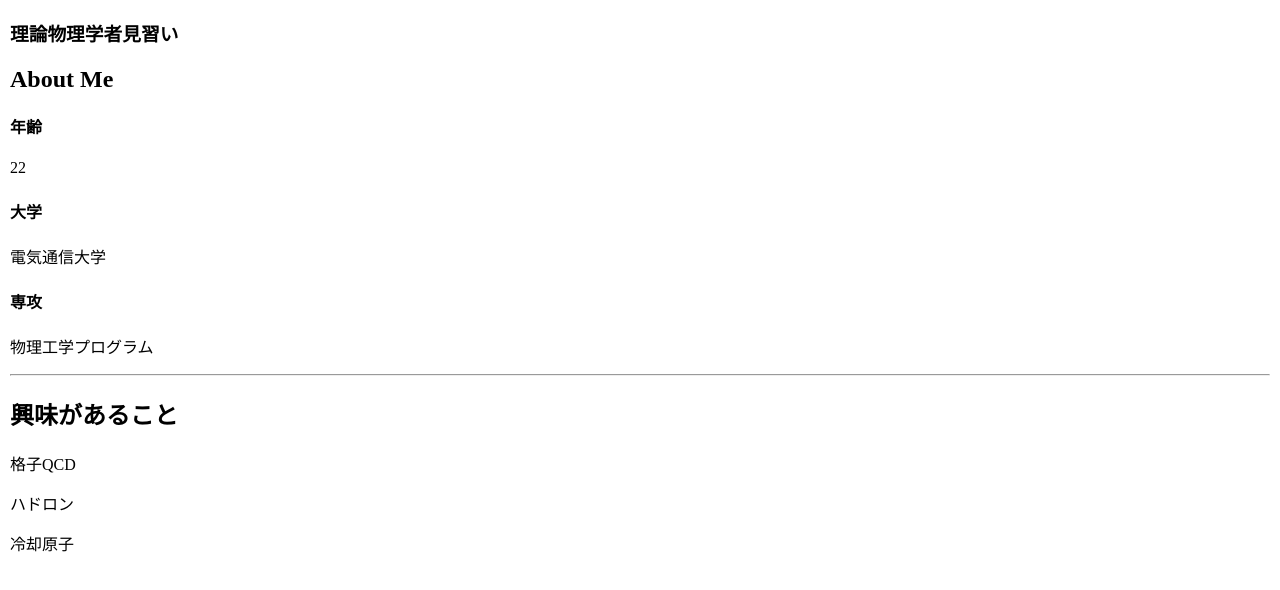
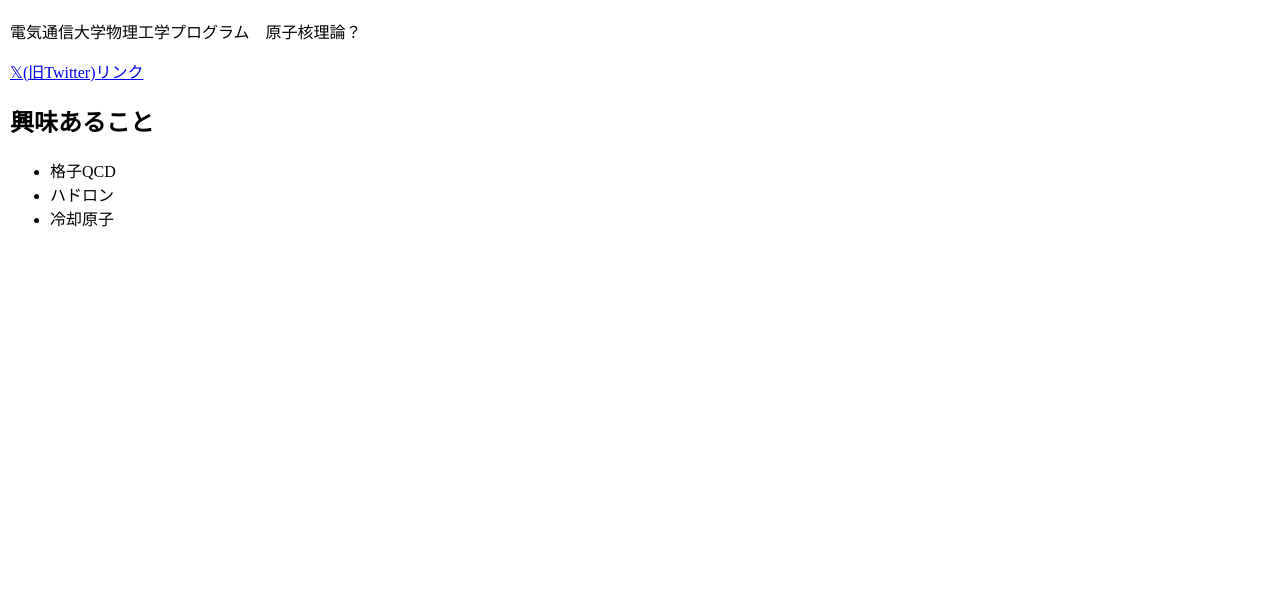
Before and after one commit to rs-fls/rs-fls.github.io, a plain HTML site: page index.html in a window 1280 px wide. Shown: the part 70-660 px from the top of the page. Drawn offline with Linux system fonts and the light colour scheme.

Commit message:
Update index.html

```diff
--- a/index.html
+++ b/index.html
@@ -11,27 +11,19 @@
     <header></header>
     <div class="Name">
         <h1>さらさ</h1>
-        <h3>理論物理学者見習い</h3>
-    </div>
-
-    <div class="AboutMe">
-        <h2>About Me</h2>
-        <h4 class="age">年齢</h4>
-        <p>22</p>
-        <h4 class="univ">大学</h4>
-        <p>電気通信大学</p>
-        <h4>専攻</h4>
-        <p>物理工学プログラム</p>
-        <hr class="default-hr">
+        <p>電気通信大学物理工学プログラム　原子核理論？</p>
+        <p>
+          <a href="https://twitter.com/rs__faker">𝕏(旧Twitter)リンク</a>
+        </p>
     </div>
 
     <div class="Fun">
-        <h2>興味があること</h2>
-        <div class="Fun-item">
-            <p>格子QCD</p>
-            <p>ハドロン</p>
-            <p>冷却原子</p>
-        </div>
+        <h2>興味あること</h2>
+        <ul clas="Fun-itemize">
+          <li>格子QCD</li>
+          <li>ハドロン</li>
+          <li>冷却原子</li>
+        </ul>
     </div>
     <footer></footer>
 </body>
```
